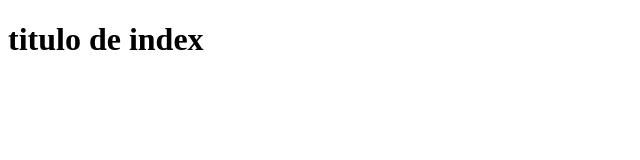
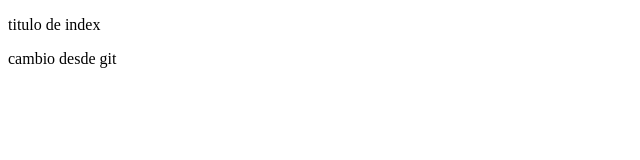
Before and after one commit to NoemiMatiasReynoso/14-03MERGE-DIFF, a plain HTML site: page index.html in a window 1280 px wide. Shown: the whole page, without its empty margins (0-640 px from the left). Drawn offline with Linux system fonts and the light colour scheme.

Commit message:
correccion

```diff
--- a/index.html
+++ b/index.html
@@ -7,6 +7,8 @@
     <title>Document</title>
 </head>
 <body>
-  <h1>titulo de index</h1>
+  <p>titulo de index</p>
+    <p>cambio desde git</p>
+
 </body>
 </html>
```
